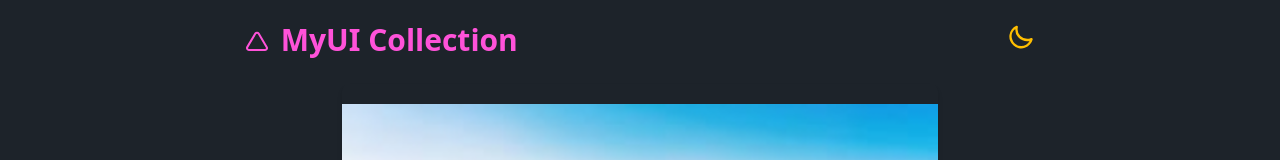
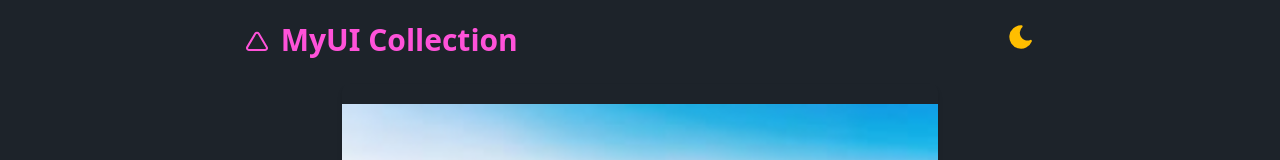
Before and after one commit to HectorRussia/collection-myUi, a React (Vite) app: page / in a window 1280 px wide. Both pictures are taken after a click on the label 1021 px from the left and 37 px from the top of the page. Shown: the top 160 px of the page. Built offline with nearby package versions, Linux system fonts and the light colour scheme.

Commit message:
feat : change sve to icon tabler

```diff
--- a/src/components/structurepage/ThermeToggle.tsx
+++ b/src/components/structurepage/ThermeToggle.tsx
@@ -1,4 +1,5 @@
 import { useTheme } from "@/hooks/useTheme";
+import { IconMoon, IconSun } from "@tabler/icons-react";
 
 
 const ThermeToggle = () => {
@@ -22,26 +23,10 @@ const ThermeToggle = () => {
             />
 
             {/* Sun */}
-            <svg
-              className="swap-off h-7 w-7 fill-current text-base-600"
-              xmlns="http://www.w3.org/2000/svg"
-              viewBox="0 0 24 24"
-            >
-              <path
-                d="M5.64,17l-.71.71a1,1,0,0,0,0,1.41,1,1,0,0,0,1.41,0l.71-.71A1,1,0,0,0,5.64,17ZM5,12a1,1,0,0,0-1-1H3a1,1,0,0,0,0,2H4A1,1,0,0,0,5,12Zm7-7a1,1,0,0,0,1-1V3a1,1,0,0,0-2,0V4A1,1,0,0,0,12,5ZM5.64,7.05a1,1,0,0,0,.7.29,1,1,0,0,0,.71-.29,1,1,0,0,0,0-1.41l-.71-.71A1,1,0,0,0,4.93,6.34Zm12,.29a1,1,0,0,0,.7-.29l.71-.71a1,1,0,1,0-1.41-1.41L17,5.64a1,1,0,0,0,0,1.41A1,1,0,0,0,17.66,7.34ZM21,11H20a1,1,0,0,0,0,2h1a1,1,0,0,0,0-2Zm-9,8a1,1,0,0,0-1,1v1a1,1,0,0,0,2,0V20A1,1,0,0,0,12,19ZM18.36,17A1,1,0,0,0,17,18.36l.71.71a1,1,0,0,0,1.41,0,1,1,0,0,0,0-1.41ZM12,6.5A5.5,5.5,0,1,0,17.5,12,5.51,5.51,0,0,0,12,6.5Zm0,9A3.5,3.5,0,1,1,15.5,12,3.5,3.5,0,0,1,12,15.5Z"
-              />
-            </svg>
+            <IconSun stroke={2} className="swap-off h-7 w-7 fill-current text-base-600"/>
 
             {/* Moon */}
-            <svg
-              className="swap-on h-7 w-7 fill-current text-warning  text-3xl"
-              xmlns="http://www.w3.org/2000/svg"
-              viewBox="0 0 24 24"
-            >
-              <path
-                d="M21.64,13a1,1,0,0,0-1.05-.14,8.05,8.05,0,0,1-3.37.73A8.15,8.15,0,0,1,9.08,5.49a8.59,8.59,0,0,1,.25-2A1,1,0,0,0,8,2.36,10.14,10.14,0,1,0,22,14.05,1,1,0,0,0,21.64,13Zm-9.5,6.69A8.14,8.14,0,0,1,7.08,5.22v.27A10.15,10.15,0,0,0,17.22,15.63a9.79,9.79,0,0,0,2.1-.22A8.11,8.11,0,0,1,12.14,19.73Z"
-              />
-            </svg>
+            <IconMoon stroke={2} className="swap-on h-7 w-7 fill-current text-warning  text-3xl"/>
           </label>
         </div>
       );
```
